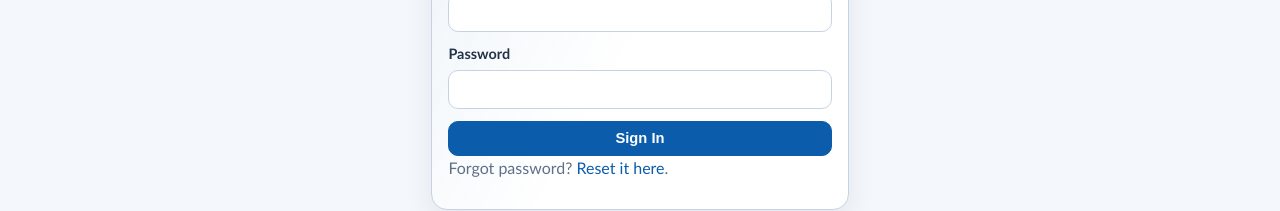
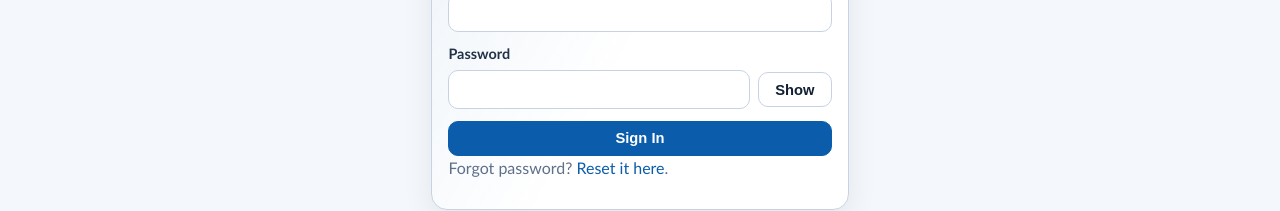
Before and after one commit to fooz/peptidedb, a Next.js app: page /admin/login in a window 1280 px wide. Shown: the part 284-495 px from the top of the page. Built offline with nearby package versions, Linux system fonts and the light colour scheme; no server answers.

Commit message:
Add show/hide toggle for admin login password field

```diff
--- a/app/admin/login/page.tsx
+++ b/app/admin/login/page.tsx
@@ -2,6 +2,7 @@ import { redirect } from "next/navigation";
 import type { Metadata } from "next";
 import Link from "next/link";
 import { loginAdminAction } from "@/app/admin/auth-actions";
+import { PasswordInput } from "@/app/admin/login/password-input";
 import { isAdminAuthenticated } from "@/lib/admin-auth";
 
 type SearchValue = string | string[] | undefined;
@@ -46,7 +47,7 @@ export default async function AdminLoginPage({ searchParams }: PageProps) {
           </label>
           <label>
             Password
-            <input name="password" type="password" autoComplete="current-password" />
+            <PasswordInput name="password" autoComplete="current-password" />
           </label>
           <button className="btn primary" type="submit">
             Sign In
--- /dev/null
+++ b/app/admin/login/password-input.tsx
@@ -0,0 +1,26 @@
+"use client";
+
+import { useState } from "react";
+
+type PasswordInputProps = {
+  name: string;
+  autoComplete?: string;
+};
+
+export function PasswordInput({ name, autoComplete }: PasswordInputProps) {
+  const [visible, setVisible] = useState(false);
+
+  return (
+    <div className="password-input-wrap">
+      <input name={name} type={visible ? "text" : "password"} autoComplete={autoComplete} />
+      <button
+        type="button"
+        className="btn password-toggle"
+        onClick={() => setVisible((current) => !current)}
+        aria-label={visible ? "Hide password" : "Show password"}
+      >
+        {visible ? "Hide" : "Show"}
+      </button>
+    </div>
+  );
+}
--- a/app/globals.css
+++ b/app/globals.css
@@ -659,6 +659,22 @@ td {
   margin: 2rem auto 0;
 }
 
+.password-input-wrap {
+  display: flex;
+  align-items: center;
+  gap: 0.5rem;
+  margin-top: 0.35rem;
+}
+
+.password-input-wrap input {
+  margin-top: 0;
+  flex: 1;
+}
+
+.password-toggle {
+  min-width: 4.6rem;
+}
+
 @keyframes riseIn {
   from {
     opacity: 0;
```
